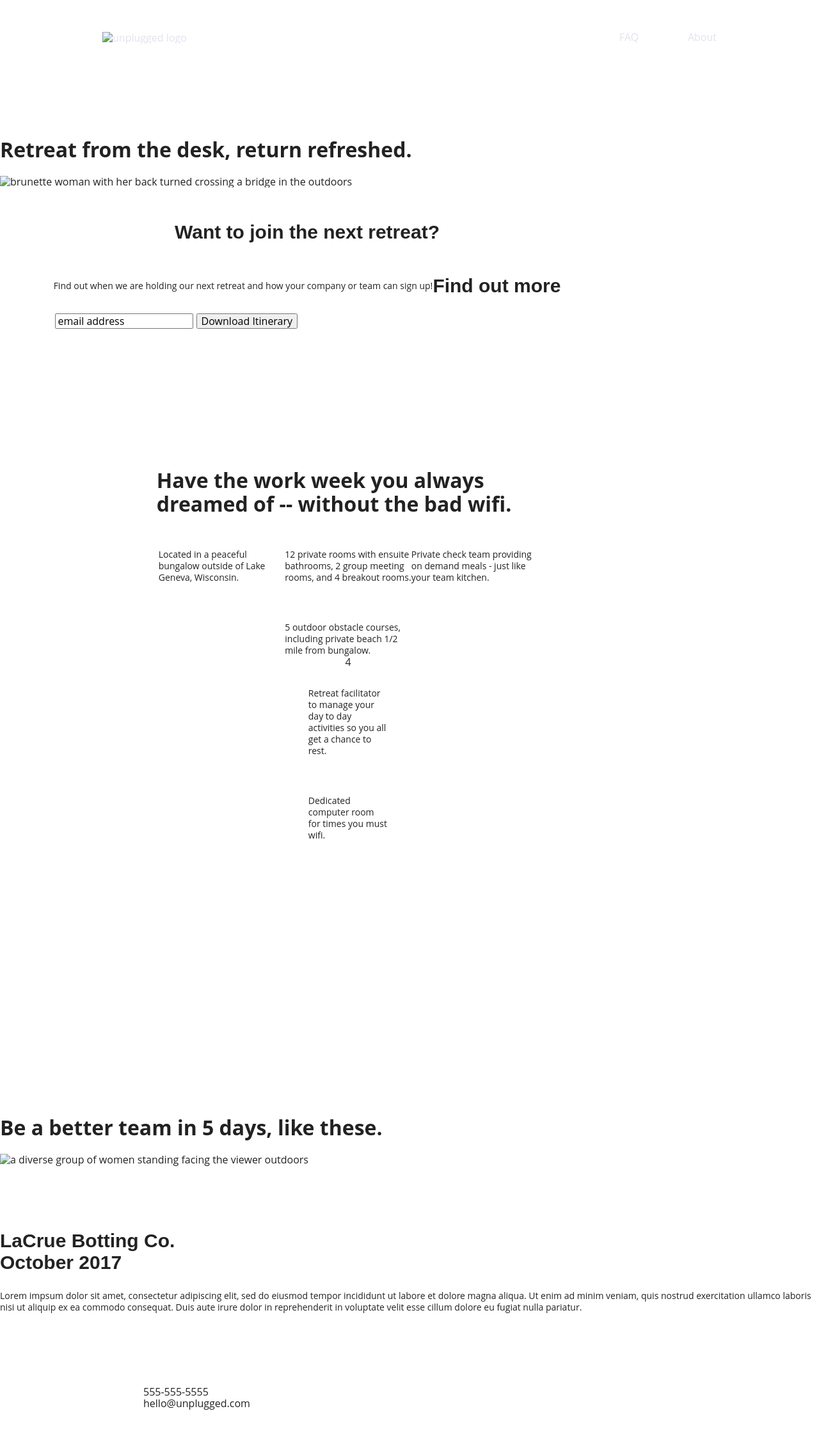
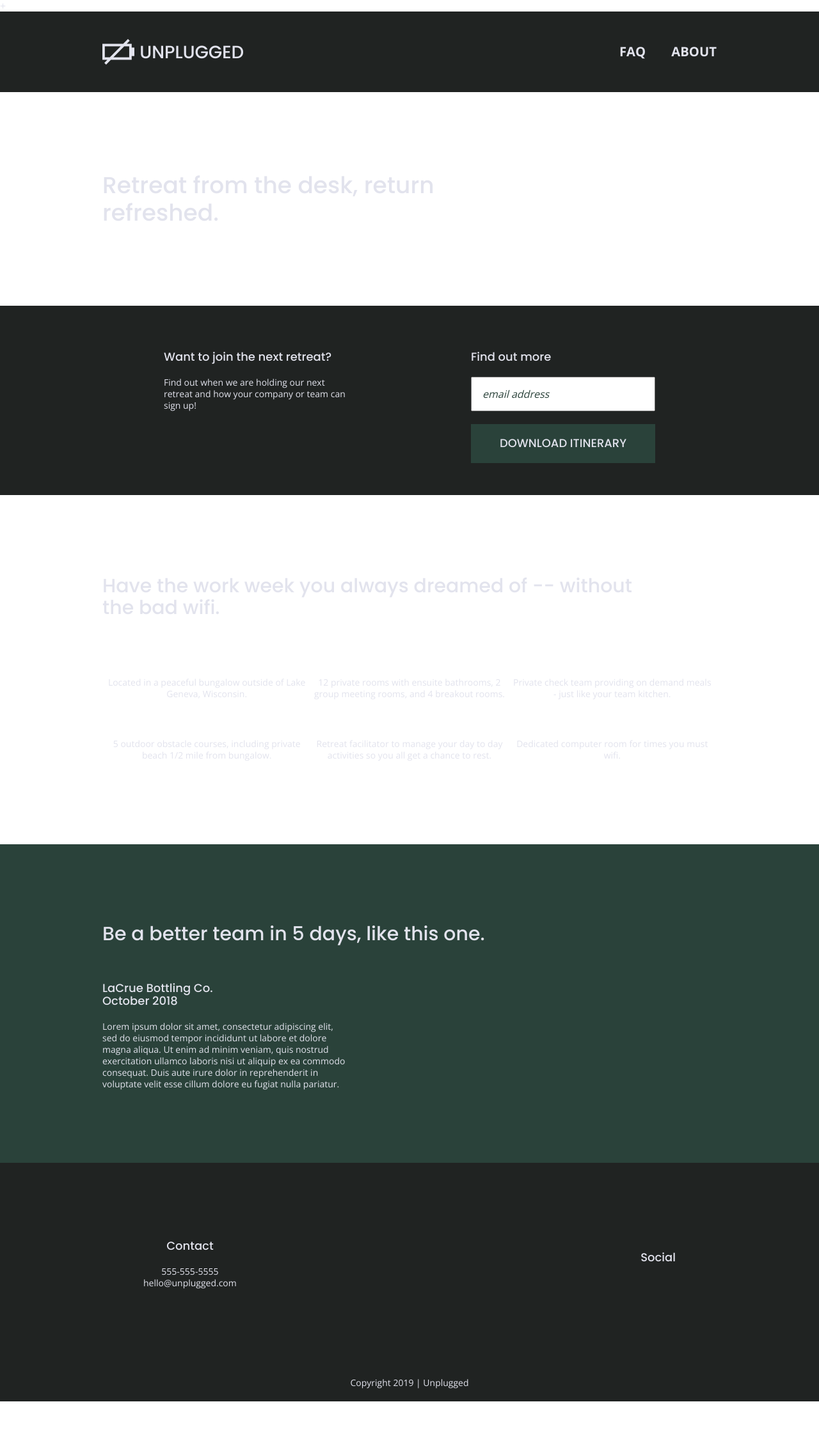
Before and after one commit to awinslow44/unplugged-retreat, a website built with Parcel: page index.html in a window 1280 px wide. Shown: the whole page at 64% size. After the commit the page ends 2191 px from the top, so only its background shows below. Built offline with nearby package versions, Linux system fonts and the light colour scheme; files whose address does not match are found by name.

Commit message:
Update main css and index pages

```diff
--- a/about/index.html
+++ b/about/index.html
@@ -11,6 +11,9 @@
   <meta property="og:type" content="">
   <meta property="og:url" content="">
   <meta property="og:image" content="">
+
+  <!-- Google Fonts -->
+  <link href="https://fonts.googleapis.com/css?family=Open+Sans:400,700|Poppins:500,700" rel="stylesheet">
 
   <link rel="manifest" href="../site.webmanifest">
   <link rel="apple-touch-icon" href="../icon.png">
--- a/css/main.css
+++ b/css/main.css
@@ -106,6 +106,7 @@ body {
     font-family: 'Open Sans', sans-serif;
     font-size: 1em;
     text-align: left;
+    color: #e2e3ed;
 }
 
 ul,
@@ -121,6 +122,7 @@ a {
 h2 {
     font-family: 'Poppins', sans-serif;
     font-size: 1.875em;
+    font-weight: 500;
 }
 
 h3,
@@ -128,6 +130,7 @@ h4 {
     font-family: 'Poppins', sans-serif;
     font-size: 1.125em;
     margin: 20px 0;
+    font-weight: 500;
 }
 
 p {
@@ -148,6 +151,7 @@ address {
 
    header,
    footer {
+        background-color: #202322;
         display: flex;
         justify-content: center;
         align-items: center;
@@ -170,6 +174,7 @@ address {
    }
 
    .header-divider {
+        background: #3a3a3a;
         width: 100%;
         height: 1px;
         margin: 10px 0 20px 0;
@@ -177,6 +182,9 @@ address {
 
    header nav {
         width: 60%;
+        font-size: 1.125em;
+        font-weight: 700;
+        text-transform: uppercase;
         display: flex;
         justify-content: space-around;
         align-items: center;
@@ -189,8 +197,13 @@ address {
       justify-content: space-around;
     }
 
+    header nav ul li {
+      font-size: 1.125em;
+    }
+
     footer {
       flex-direction: column;
+      text-align: center;
     }
 
     footer p {
@@ -230,31 +243,55 @@ address {
    .hero-area {
         display: flex;
         justify-content: center;
-        align-items: center;
+        flex-flow: row wrap;
+   }
+
+   .hero-area h1 {
+        font-size: 2.25em;
+        font-family: "Poppins", Helvetica, sans-serif;
+        font-weight: 500;
+        line-height: 1.2;
    }
 
    /* Aside */
 
    aside {
+        background-color: #202322;
         display: flex;
         justify-content: center;
         align-items: center;
         flex-flow: row wrap;
    }
 
-   .form-description {
-        padding: 28px 0;
+   aside .form {
+        margin-top: 30px;
    }
 
-   .form {
-        width: 82%;
+  input[type=text] {
+      box-sizing: border-box;
+      width: 100%;
+      color: #2a423a;
+      font-style: italic;
+      padding: 1em;
+  }
+
+  input[type=button] {
+      width: 100%;
+      padding: 20px 0;
+      margin-top: 20px;
+      background-color: #2a423a;
+      font-family: 'Poppins', Helvetica, Arial, sans-serif;
+      font-weight: 500;
+      font-size: 1.125em;
+      color: #e2e3ed;
+      border: none;
+      text-align: center;
+      text-transform: uppercase;
   }
 
     /* Features */
 
    .features {
-        width: 85%;
-        padding: 50px 0;
       display: flex;
       justify-content: center;
       flex-flow: row wrap;
@@ -270,8 +307,6 @@ address {
    }
 
    .features .features-items {
-        width: 55%;
-        padding: 20px;
       display: flex;
       justify-content: center;
       align-items: center;
@@ -279,13 +314,14 @@ address {
    }
 
    .features p {
+      text-align: center;
       margin: 0;
    }
 
    /* Reviews */
 
    .reviews {
-        width: 80%;
+      background-color: #2a423a;
       display: flex;
       justify-content: center;
       align-items: center;
@@ -293,6 +329,7 @@ address {
 
     .reviews h2 {
       margin-bottom: 40px;
+      line-height: 1;
     }
 
     .reviews h3 {
@@ -304,22 +341,20 @@ address {
       About Page
       ===================================================== */
 
-   .mission-content {
-        width: 88%;
-        padding: 20px;
+   .mission {
+      background-color: #527158;
       display: flex;
-        justify-content: space-between;
+      justify-content: center;
       align-items: center;
       flex-flow: row wrap;
    }
 
-   .mission-content p {
-        width: 42%;
-   }
-
-   .contact-section .content-wrapper h2 {
-        width: 83%;
-   }
+   .contact-section {
+      background-color: #2a423a;
+      display: flex;
+      justify-content: center;
+      align-items: center;
+      flex-flow: row-wrap;
    }
 
    .contact-content p {
@@ -332,6 +367,7 @@ address {
       ====================================================== */
 
    .faq {
+        background-color: #527158;
         display: flex;
         justify-content: center;
         align-items: center;
@@ -341,19 +377,22 @@ address {
    .faq .content-wrapper {
         margin: 50px 0 0 0;
         display: flex;
-        justify-content: space-between;
+        justify-content: center;
         align-items: center;
         flex-flow: row wrap;
    }
 
    .faq h2 {
-        width: 100%;
         margin-bottom: 40px;
+        line-height: 1;
    }
 
    .faq-content {
-        margin-bottom: 50px;
-        flex-basis: 40%;
+        margin-bottom: 45px;
+   }
+
+  .faq-content h4 {
+        line-height: 1.333;
   }
 
 
--- a/index.html
+++ b/index.html
@@ -1,9 +1,10 @@
-<!doctype html>
++<!doctype html>
 <html class="no-js" lang="">
 
 <head>
   <meta charset="utf-8">
-  <title>Unplugged</title>
+  <meta http-equiv="x-ua-compatible" content="ie=edge">
+  <title>Unplugged Retreat</title>
   <meta name="description" content="">
   <meta name="viewport" content="width=device-width, initial-scale=1">
 
@@ -12,9 +13,11 @@
   <meta property="og:url" content="">
   <meta property="og:image" content="">
 
+  <!-- Google Fonts -->
+  <link href="https://fonts.googleapis.com/css?family=Open+Sans:400,700|Poppins:500,700" rel="stylesheet">
+
   <link rel="manifest" href="site.webmanifest">
   <link rel="apple-touch-icon" href="icon.png">
-  <!-- Place favicon.ico in the root directory -->
 
   <link rel="stylesheet" href="css/normalize.css">
   <link rel="stylesheet" href="css/main.css">
@@ -24,15 +27,15 @@
 
 <body>
 
-  <!-- Add your site or application content here -->
   <header>
     <div class="content-wrapper">
-        <a href="#"><img src="img/logo.png" alt="unplugged logo"></a>
+        <a href="#">
+          <img src="img/logo.png" alt="unplugged logo"></a>
         <div class="header-divider"></div>
         <nav>
             <ul>
-                <li><a href="faq/index.html" target="_blank">FAQ</a></li>
-                <li><a href="about/index.html" target="_blank">About</a></li>
+                <li><a href="faq/index.html">FAQ</a></li>
+                <li><a href="about/index.html">About</a></li>
             </ul>
         </nav>
     </div>
@@ -40,23 +43,33 @@
 
 <main>
 
-    <section class="content-wrapper">
+    <section class="hero-area">
+          <div class="content-wrapper">
               <h1>Retreat from the desk, return refreshed.</h1>
-          <img class="hero-area" src="img/jake-melara-30679-unsplash" alt="brunette woman with her back turned crossing a bridge in the outdoors">
-          <aside class="form-description">
-              <h2>Want to join the next retreat?</h2>
-              <p>Find out when we are holding our next retreat and how your company or team can sign up!</p>
-              <h2>Find out more</h2>
+          </div>
+    </section>
+
+    <aside>
+      <div class="content-wrapper">
+        <div class="form-description">
+          <h3>Want to join the next retreat?</h3>
+          <p>
+            Find out when we are holding our next retreat and how your company or team can sign up!
+          </p>
+        </div>
         <div class="form">
+          <h3>Find out more</h3>
           <input type="text" name="name" value="email address">
           <input type="button" value="Download Itinerary">
         </div>
+      </div>
+      <!-- Aside content wrapper ends -->
     </aside>
-    </section>
 
     <section class="features">
+          <div class="content-wrapper">
+              <h2>Have the work week you always dreamed of -- without the bad wifi.</h2>
               <div class="features-items">
-              <h1>Have the work week you always dreamed of -- without the bad wifi.</h1>
                 <article>
                     <p class="fontawesome-icon"></p>
                     <p class="features-item-description">Located in a peaceful bungalow outside of Lake Geneva, Wisconsin.</p>
@@ -72,7 +85,8 @@
                 <article>
                     <p class="fontawesome-icon"></p>
                     <p class="features-item-description">5 outdoor obstacle courses, including private beach 1/2 mile from bungalow.</p>
-                    4<article>
+                </article>
+                <article>
                     <p class="fontawesome-icon"></p>
                     <p class="features-item-description">Retreat facilitator to manage your day to day activities so you all get a chance to rest.</p>
                 </article>
@@ -81,48 +95,57 @@
                     <p class="features-item-description">Dedicated computer room for times you must wifi.</p>
                 </article>
             </div>
+          </div>
     </section>
 
     <section class="reviews">
           <div class="content-wrapper">
+              <h2> Be a better team in 5 days, like this one.</h2>
+              <article>
+                <div>
+                    <h3>LaCrue Bottling Co. October 2018</h3>
+                    <p>
+                        Lorem ipsum dolor sit amet, consectetur adipiscing elit, sed do eiusmod tempor incididunt ut labore et dolore magna aliqua. Ut enim ad minim veniam, quis nostrud exercitation ullamco laboris nisi ut aliquip ex ea commodo consequat. Duis aute irure dolor in reprehenderit in voluptate velit esse cillum dolore eu fugiat nulla pariatur.
+                    </p>
                 </div>
-    </section>
-
-    <section>
-          <div class="content-wrapper">
-              <h1>Be a better team in 5 days, like these.</h1>
-              <img src="img/omar-lopez-296944-unsplash" alt="a diverse group of women standing facing the viewer outdoors">
-          </div>
-          <div>
-              <article>
-                  <h2>LaCrue Botting Co.<br>October 2017</h2>
-                  <p>Lorem impsum dolor sit amet, consectetur adipiscing elit, sed do eiusmod tempor incididunt ut labore et dolore magna aliqua. Ut enim ad minim veniam, quis nostrud exercitation ullamco laboris nisi ut aliquip ex ea commodo consequat. Duis aute irure dolor in reprehenderit in voluptate velit esse cillum dolore eu fugiat nulla pariatur.</p>
               </article>
           </div>
     </section>
 
-  <aside>
-  </aside>
-
-</main> <!-- main wrapper -->
+</main>
+<!-- main wrapper -->
 
 <footer>
     <div class="content-wrapper">
         <div class="footer-content">
             <div class="contact">
-                  <address>555-555-5555<br>hello@unplugged.com</address>
+                <h4>Contact</h4>
+                <address>
+                    <p>
+                      555-555-5555<br>
+                      hello@unplugged.com
+                    </p>
+                </address>
+              </div>
               <div class="social">
+                  <h4>Social</h4>
                   <div class="social-icons">
-                      <p><a href="https://www.facebook.com/yoursite" target="_blank"></a></p>
-                      <p><a href="https://www.instagram.com/yoursite" target="_blank"></a></p>
-                      <p><a href="https://www.twitter.com/yoursite" target="_blank"></a></p>
-                      <!-- other social links here -->
+                      <p>
+                        <a href="https://www.facebook.com/yoursite" target="_blank"></a>
+                      </p>
+                      <p>
+                        <a href="https://www.instagram.com/yoursite" target="_blank"></a>
+                      </p>
+                      <p>
+                        <a href="https://www.twitter.com/yoursite" target="_blank"></a>
+                      </p>
                   </div>
               </div>
           </div>  <!-- footer content ends -->
       </div>  <!-- footer content-wrapper ends -->
-
+      <br>
       <div class="copyright">
+          <p>Copyright 2019 | Unplugged</p>
       </div>
 
   </footer>
```
Also changed, not shown: faq/index.html (+19 -9 lines), img/Instagram.png (added), img/Logo.png (added), img/bed.png (added), img/campground.png (added), img/circle-button-3.png (added), img/facebook.png (added), img/jake-melara-30679-unsplash.png (added), img/omar-lopez-296944-unsplash.png (added), img/rawpixel-800820-unsplash.png (added), img/shoe-prints.png (added), img/smile.png (added), img/twitter.png (added), img/utensils.png (added), 1 more files. Lines whose indentation alone changed are shown as unchanged.
